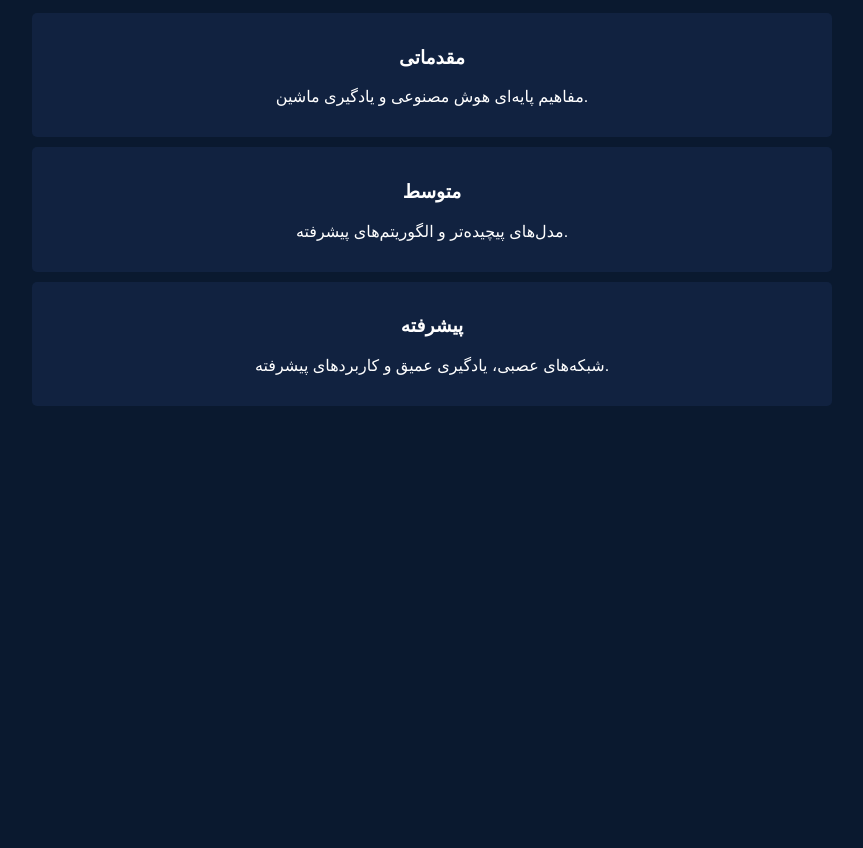
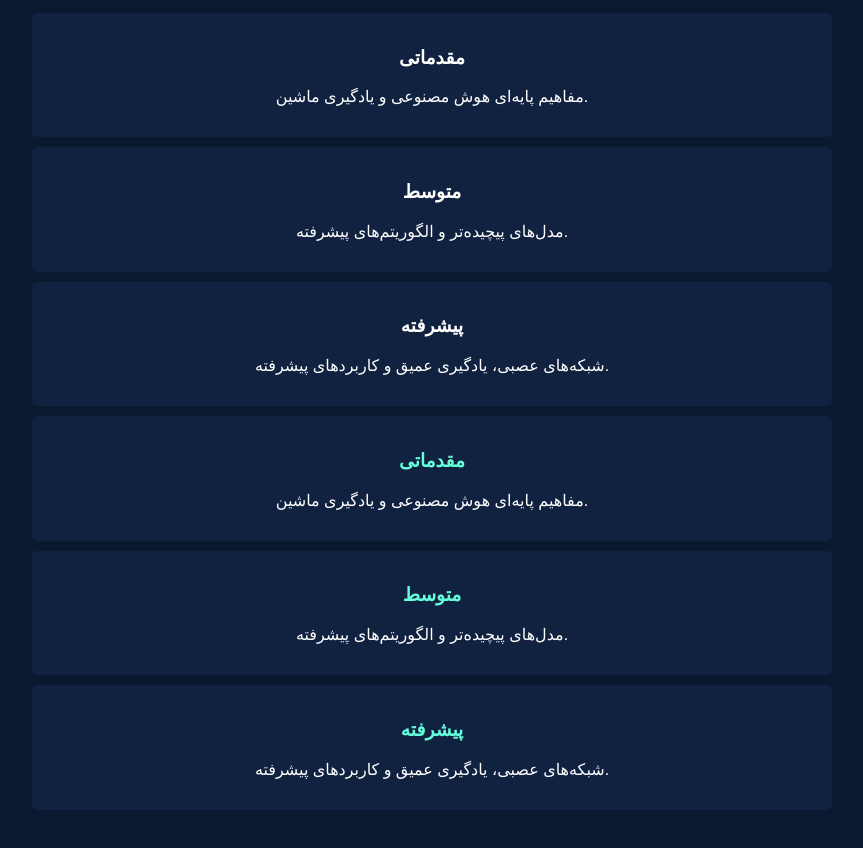
Before and after one commit to Brandon90mjd/NovaHosh, a plain HTML site: page learn.html in a window 1280 px wide. Shown: the part 131-979 px from the top of the page, without its empty margins (208-1071 px from the left). Before the commit the page ends 800 px from the top, so only its background shows below. Drawn offline with Linux system fonts and the light colour scheme.

Commit message:
Update learn.html

```diff
--- a/learn.html
+++ b/learn.html
@@ -19,6 +19,9 @@
         <div class="lesson"><h3>مقدماتی</h3><p>مفاهیم پایه‌ای هوش مصنوعی و یادگیری ماشین.</p></div>
         <div class="lesson"><h3>متوسط</h3><p>مدل‌های پیچیده‌تر و الگوریتم‌های پیشرفته.</p></div>
         <div class="lesson"><h3>پیشرفته</h3><p>شبکه‌های عصبی، یادگیری عمیق و کاربردهای پیشرفته.</p></div>
+    <div class="lesson"><h3><a href="basic.html" style="color: #64FFDA;">مقدماتی</a></h3><p>مفاهیم پایه‌ای هوش مصنوعی و یادگیری ماشین.</p></div>
+<div class="lesson"><h3><a href="intermediate.html" style="color: #64FFDA;">متوسط</a></h3><p>مدل‌های پیچیده‌تر و الگوریتم‌های پیشرفته.</p></div>
+<div class="lesson"><h3><a href="advanced.html" style="color: #64FFDA;">پیشرفته</a></h3><p>شبکه‌های عصبی، یادگیری عمیق و کاربردهای پیشرفته.</p></div>
     </div>
 </body>
 </html>
```
